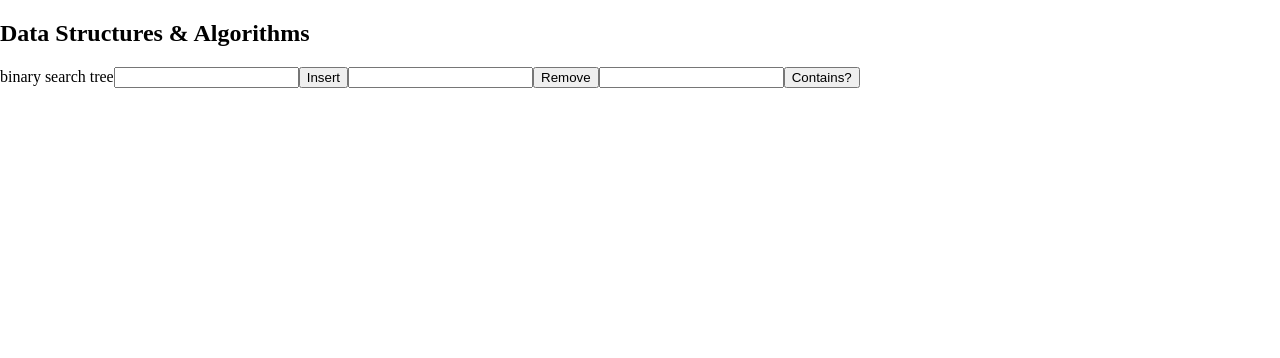
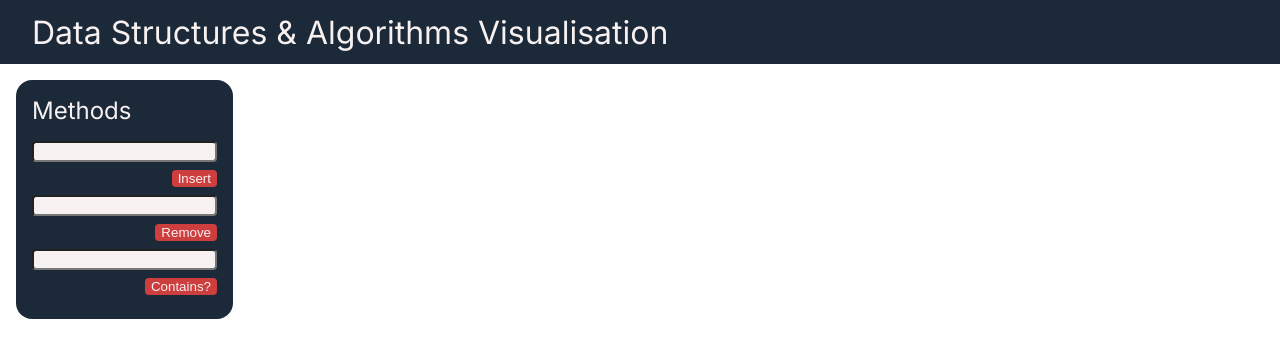
Before and after one commit to samp-reston/algo-visualiser, a React (Create React App) app: page / in a window 1280 px wide. Shown: the top 358 px of the page. Built offline with nearby package versions, Linux system fonts and the light colour scheme.

Commit message:
Add styles and structure to site for 90% MVP completion

```diff
--- a/public/index.html
+++ b/public/index.html
@@ -22,6 +22,11 @@
       work correctly both with client-side routing and a non-root public URL.
       Learn how to configure a non-root public URL by running `npm run build`.
     -->
+
+  <link rel="preconnect" href="https://fonts.googleapis.com">
+  <link rel="preconnect" href="https://fonts.gstatic.com" crossorigin>
+  <link href="https://fonts.googleapis.com/css2?family=Inter:wght@400&display=swap" rel="stylesheet">
+
   <title>Algo Learner</title>
 </head>
 
--- a/src/App.css
+++ b/src/App.css
@@ -1,8 +1,68 @@
+body {
+  margin: 0;
+  font-family: 'Inter', sans-serif;
+}
+
+header {
+  background-color: #1C2938;
+  display: flex;
+  padding: 0 2rem;
+  height: 64px;
+  align-items: center;
+}
+
+header h1 {
+  color: #F8F1F1;
+  font-weight: normal;
+}
+
+main {
+  display: flex;
+  flex-direction: column;
+  justify-items: center;
+}
+
+#methods {
+  margin: 1rem;
+  position: absolute;
+  display: flex;
+  flex-direction: column;
+  background-color: #1C2938;
+  padding: 1rem;
+  border-radius: 1rem;
+}
+
+#methods h2 {
+  margin: 0;
+  padding-bottom: 1rem;
+  color: #F8F1F1;
+  font-weight: normal;
+}
+
+#methods button {
+  margin: 0.5rem 0;
+  width: min-content;
+  align-self: end;
+  background-color: #CD3F3E;
+  color: #F8F1F1;
+  border: none;
+  border-radius: 0.25rem;
+}
+
+#methods input {
+  background-color: #F8F1F1;
+  border-radius: 0.25rem;
+}
+
+#methods input:focus {
+  outline: none;
+}
+
 .bst-tree {
   display: flex;
   flex-direction: row;
   width: 100%;
-  margin: 0 auto;
+  margin: 2rem auto;
   justify-content: center;
 }
 
@@ -16,19 +76,15 @@
   border-radius: 50%;
   color: #f8f1f1;
   font-size: 200%;
-  filter: drop-shadow(0px 0px 5px black);
+  filter: drop-shadow(0px 0px 3px black);
 }
 
-p {
+.bst-node p {
   position: absolute
 }
 
 .container {
   display: flex;
-}
-
-body {
-  margin: 0;
 }
 
 .branch {
@@ -38,11 +94,11 @@ body {
 }
 
 .error {
-  background-color: rgba(255, 0, 0, 0.192);
+  background-color: rgba(255, 0, 0, 0.192) !important;
 }
 
 .success {
-  background-color: rgba(0, 128, 0, 0.59);
+  background-color: rgba(0, 128, 0, 0.59) !important;
 }
 
 svg {
--- a/src/App.tsx
+++ b/src/App.tsx
@@ -12,8 +12,9 @@ function App() {
   return (
     <>
       <Header />
-      {dataStructure.replaceAll('-', ' ')}
-      {dataStructure === 'binary-search-tree' && <TreeComponent {...bst} />}
+      <main>
+        {dataStructure === 'binary-search-tree' && <TreeComponent {...bst} />}
+      </main>
     </>
   )
 }
--- a/src/components/Header/Header.tsx
+++ b/src/components/Header/Header.tsx
@@ -1,9 +1,11 @@
 function Header() {
   return (
-    <nav data-testid="header">
-      <h1 data-testid="title">Data Structures &amp; Algorithms</h1>
-      {/* <SearchBar /> */}
-    </nav>
+    <header>
+      <h1 data-testid="title">Data Structures &amp; Algorithms Visualisation</h1>
+      <nav data-testid="header">
+        {/* <SearchBar /> */}
+      </nav>
+    </header>
   )
 }
 
--- a/src/components/data-structures/BinarySearchTree/Branch.tsx
+++ b/src/components/data-structures/BinarySearchTree/Branch.tsx
@@ -9,7 +9,7 @@ function Branch(props?: BranchProps) {
   if (!props) return <></>
   return (
     <svg className="branch">
-      <line x1={props.x1} y1={props.y1} x2={props.x2} y2={props.y2} stroke="red" />
+      <line x1={props.x1} y1={props.y1} x2={props.x2} y2={props.y2} stroke="#CD3F3E" stroke-width="4px" />
     </svg>
   )
 }
--- a/src/components/data-structures/BinarySearchTree/NodeComponent.tsx
+++ b/src/components/data-structures/BinarySearchTree/NodeComponent.tsx
@@ -23,7 +23,7 @@ function NodeComponent(node: Partial<Node>) {
     const parentRect = document.getElementById(node.parent.value)?.getBoundingClientRect()
     const nodeRect = document.getElementById(node.value)?.getBoundingClientRect()
     if (!parentRect || !nodeRect) return <></>
-    const MAGICTOPDISTANCE = 87.8125
+    const MAGICTOPDISTANCE = 102
     return (
       <Branch x1={nodeRect.left + (nodeRect.width / 2)} y1={nodeRect.top + (nodeRect.height / 2) - MAGICTOPDISTANCE} x2={parentRect.right - (parentRect.width / 2)} y2={parentRect.top + (parentRect.height / 2) - MAGICTOPDISTANCE} />
     )
--- a/src/components/data-structures/BinarySearchTree/TreeComponent.tsx
+++ b/src/components/data-structures/BinarySearchTree/TreeComponent.tsx
@@ -52,6 +52,8 @@ function TreeComponent(tree: Partial<Tree>) {
 
   return (
     <>
+      <section id='methods'>
+        <h2>Methods</h2>
         <input data-testid="insert-value" type="number" id="insert-value" value={insertValue} onChange={(e) => setInsertValue(+e.target.value)} />
         <button data-testid="insert-submit" onClick={handleInsertValue}>Insert</button>
 
@@ -60,6 +62,7 @@ function TreeComponent(tree: Partial<Tree>) {
 
         <input className={treeContains === null ? '' : treeContains ? 'success' : 'error'} data-testid="contains-value" type="number" id="contains-value" value={containsValue} onChange={(e) => setContainsValue(+e.target.value)} />
         <button data-testid="contains-submit" onClick={handleDoesTreeContain}>Contains?</button>
+      </section>
 
       <div id="bst-tree" className="bst-tree">
         {tree.root?.value ? <NodeComponent {...tree.root} /> : ''}
```
Lines whose indentation alone changed are shown as unchanged.
